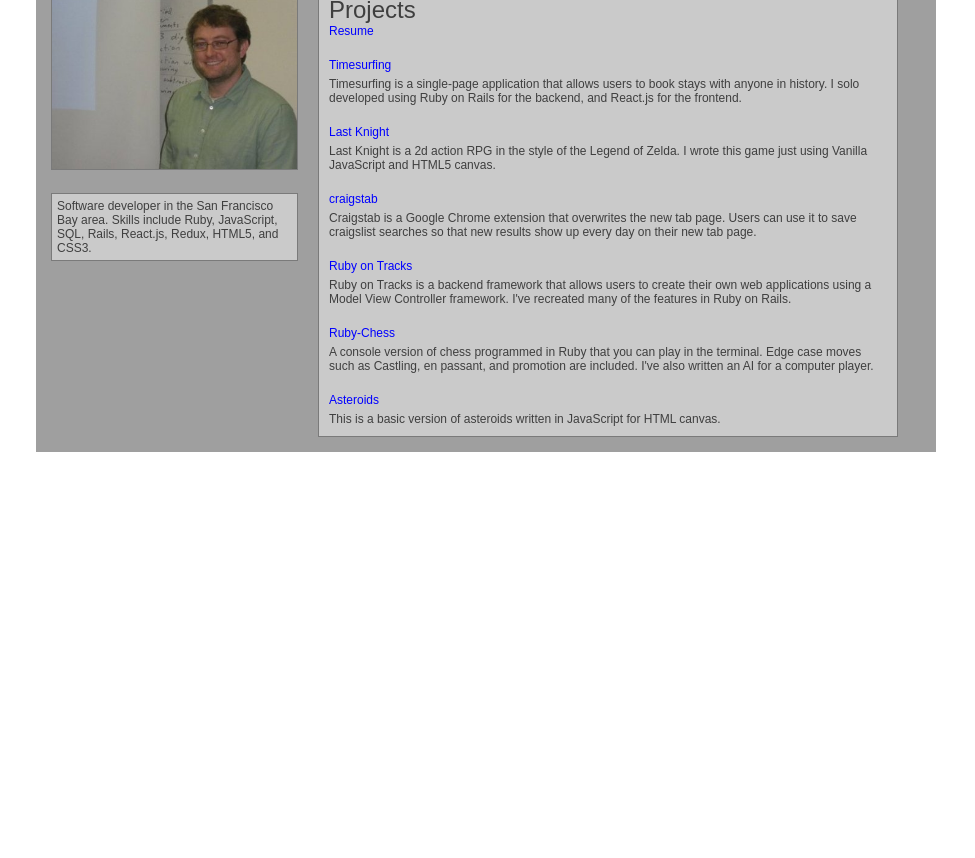
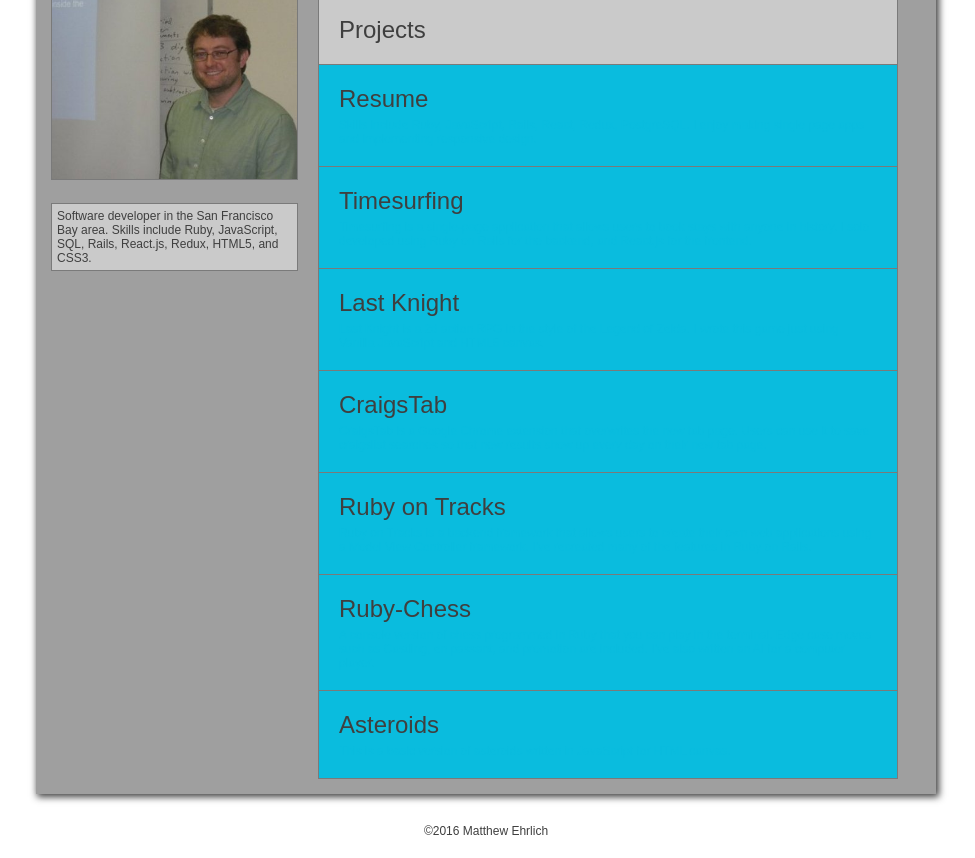
Before and after one commit to mbehrlich/mbehrlich.github.io, a plain HTML site: page index.html in a window 1280 px wide. Shown: the part 92-950 px from the top of the page, without its empty margins (154-1129 px from the left). Before the commit the page ends 800 px from the top, so only its background shows below. Drawn offline with Linux system fonts and the light colour scheme.

Commit message:
changed styling

```diff
--- a/index.html
+++ b/index.html
@@ -21,56 +21,78 @@
           <h1>Matthew Ehrlich</h1>
         </div>
         <div class="body">
-          <h3>Projects</h3>
-          <a href="https://docs.google.com/document/d/1ilJZGXB99DRCsw6cLAUpA36s7Niz4cjjWLUF5imw8Y4/edit?usp=sharing">Resume</a>
+          <h3 class="body-head">Projects</h3>
           <ul>
+            <a href="https://docs.google.com/document/d/1ilJZGXB99DRCsw6cLAUpA36s7Niz4cjjWLUF5imw8Y4/edit?usp=sharing">
               <li>
-              <a href="http://www.timesurfing.us">Timesurfing</a>
+                <h3>Resume</h3>
+                <p>
+                  Skills include Ruby, JavaScript, Rails, React, Redux, PostgreSQL. I enjoy making single page apps and implementing responsive design.
+                </p>
+              </li>
+            </a>
+            <a href="http://www.timesurfing.us">
+              <li>
+                <h3>Timesurfing</h3>
                 <p>
                   Timesurfing is a single-page application that allows users to book
                   stays with anyone in history. I solo developed using Ruby on Rails
                   for the backend, and React.js for the frontend.
                 </p>
               </li>
+            </a>
+            <a href="https://mbehrlich.github.io/last_knight">
               <li>
-              <a href="https://mbehrlich.github.io/last_knight">Last Knight</a>
+                <h3>Last Knight</h3>
                 <p>
                   Last Knight is a 2d action RPG in the style of the Legend of Zelda.
                   I wrote this game just using Vanilla JavaScript and HTML5 canvas.
                 </p>
               </li>
+            </a>
+            <a href="https://chrome.google.com/webstore/detail/craigstab/kdgbcogcnaebkjpanokfcgclahodnedh">
               <li>
-              <a href="https://chrome.google.com/webstore/detail/craigstab/kdgbcogcnaebkjpanokfcgclahodnedh">craigstab</a>
+                <h3>CraigsTab</h3>
                 <p>
-                Craigstab is a Google Chrome extension that overwrites the new tab page. Users can use it to save
+                  CraigsTab is a Google Chrome extension that overwrites the new tab page. Users can use it to save
                   craigslist searches so that new results show up every day on their new tab page.
                 </p>
               </li>
+            </a>
+            <a href="https://github.com/mbehrlich/Ruby_on_Tracks">
               <li>
-              <a href="https://github.com/mbehrlich/Ruby_on_Tracks">Ruby on Tracks</a>
+                <h3>Ruby on Tracks</h3>
                 <p>
                   Ruby on Tracks is a backend framework that allows users to create their
                   own web applications using a Model View Controller framework. I've
                   recreated many of the features in Ruby on Rails.
                 </p>
               </li>
+            </a>
+            <a href="https://github.com/mbehrlich/ruby-chess">
               <li>
-              <a href="https://github.com/mbehrlich/ruby-chess">Ruby-Chess</a>
+                <h3>Ruby-Chess</h3>
                 <p>
                   A console version of chess programmed in Ruby that you can play in
                   the terminal. Edge case moves such as Castling, en passant, and promotion
                   are included. I've also written an AI for a computer player.
                 </p>
               </li>
+            </a>
+            <a href="https://mbehrlich.github.io/asteroids">
               <li>
-              <a href="https://mbehrlich.github.io/asteroids">Asteroids</a>
+                <h3>Asteroids</h3>
                 <p>
                   This is a basic version of asteroids written in JavaScript for HTML canvas.
                 </p>
               </li>
+            </a>
           </ul>
         </div>
       </div>
     </div>
+    <div class="footer">
+      &copy;2016 Matthew Ehrlich
+    </div>
   </body>
 </html>
--- a/style.css
+++ b/style.css
@@ -26,14 +26,16 @@ h3 {
   font-size: 24px;
 }
 
+
 .container {
   width: 100%;
   max-width: 900px;
-  margin: 0 auto;
+  margin: 10px auto;
   background-color: #9f9f9f;
   box-sizing: border-box;
   display: flex;
   padding: 5px;
+  box-shadow: 2px 2px 7px 1px;
 }
 
 .sidebar {
@@ -70,23 +72,51 @@ h3 {
 
 .body {
   background-color: #cacaca;
-  border: 1px solid #7a7a7a;
-  padding: 10px;
+  border-top: 1px solid #7a7a7a;
+  border-left: 1px solid #7a7a7a;
+  border-right: 1px solid #7a7a7a;
+
+  /*padding: 10px;*/
 
 }
 
-.body li {
-  margin-top: 20px;
+
+.body-head {
+  display: block;
+  padding: 20px;
+  border-bottom: 1px solid #7a7a7a;
 }
 
-.body p {
+.body li {
+  width: 100%;
+  padding: 20px;
+  border-bottom: 1px solid #7a7a7a;
+  background-color: #0abcde;
+  transition: background-color .5s ease;
+}
+
+.body li:hover {
+  background-color: #cacaca;
+}
+
+
+.body li p {
   margin-top: 5px;
+  /*display: none;*/
+  color: #0abcde;
+  transition: all 0.5s ease;
 }
 
 .body a {
-  color: blue;
+  color: #3f3f3f;
 }
 
-.body a:hover {
-  text-decoration: underline;
+.body li:hover p {
+  /*text-decoration: underline;*/
+  color: #3f3f3f;
 }
+
+.footer {
+  text-align: center;
+  padding: 20px;
+}
```
Lines whose indentation alone changed are shown as unchanged.
